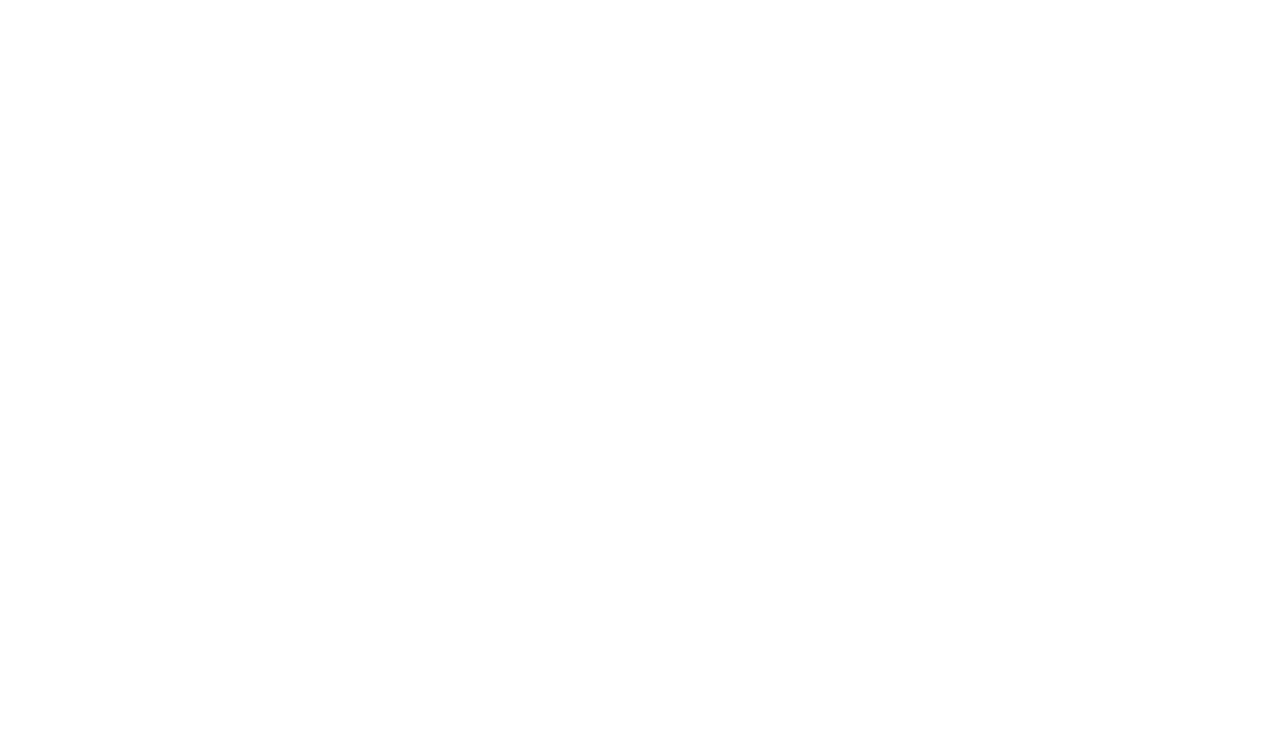
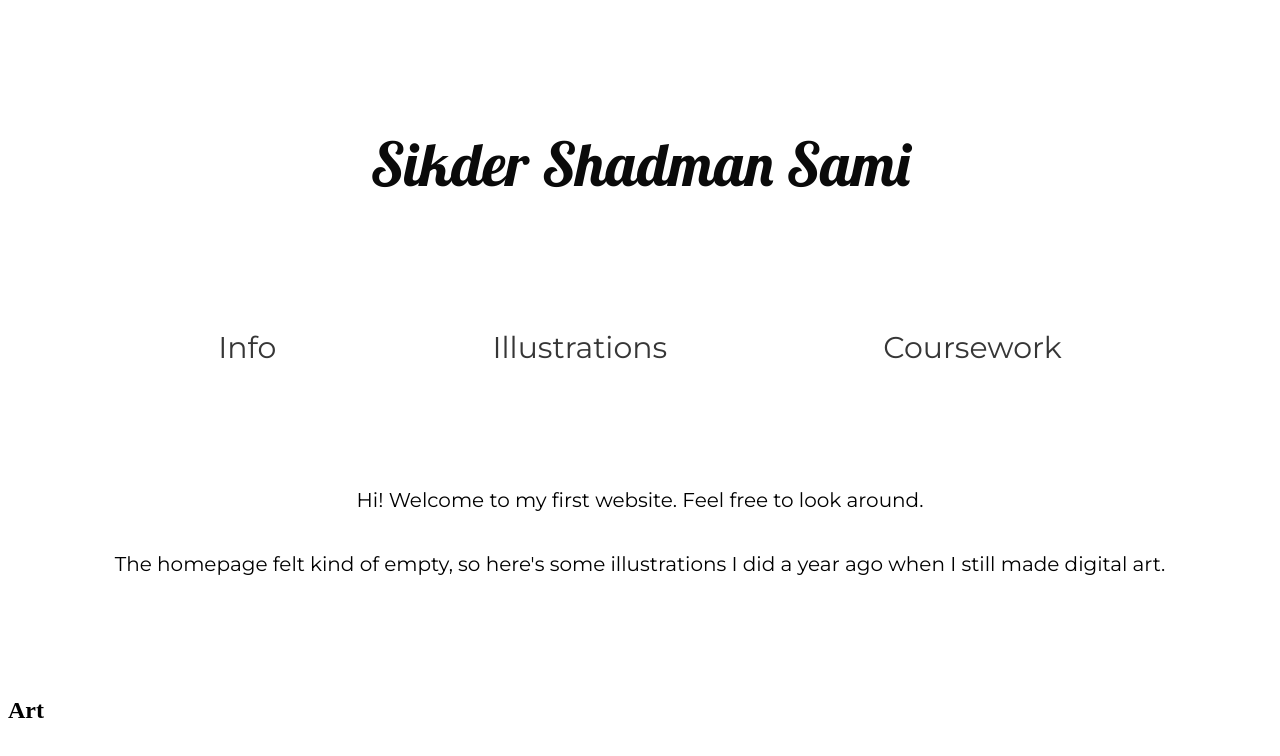
Before and after one commit to imas234/PersonalWebsiteAssignment, a plain HTML site: page index.html in a window 1280 px wide. Drawn offline with Linux system fonts and the light colour scheme.

Commit message:
Finished the home page design. Need to add links to buttons and finish bottom Art section

```diff
--- a/index.html
+++ b/index.html
@@ -2,12 +2,26 @@
 <html lang="en">
     <head>
         <title>Personal Website Assignment</title>
-        <link rel="stylesheet" href="./style.css" />
+        <link href="./style.css" rel="stylesheet"  />
+        <link href="https://fonts.googleapis.com/css?family=Lato|Lobster|Montserrat&display=swap" rel="stylesheet">
     </head>
     <body>
-        <h1>
+        <h1 class="site-name">
+            Sikder Shadman Sami
+        </h1>
+        <div class="flex-container">
+            <button class="flex-button">Info</button>
+            <button class="flex-button">Illustrations</button>
+            <button class="flex-button">Coursework</button>
+        </div>
+        <div class="text-intro">
+            <p class="intro-text">Hi! Welcome to my first website. Feel free to look around.</p>
 
-        </h1>
-        <!-- Start here -->
+            <p class="intro-text">The homepage felt kind of empty, so here's some illustrations I did a year ago when I still made digital art.</p>
+        </div>
+
+        <h2 id="art">
+            Art
+        </h2>
     </body>
 </html>
--- a/style.css
+++ b/style.css
@@ -0,0 +1,73 @@
+  html {
+    box-sizing: border-box;
+  }
+
+  *, *:before, *:after {
+    box-sizing: inherit;
+  }
+
+  .site-name{
+    font-size: 60px;
+    text-align: center;
+    font-weight: normal;
+    color: #0a0a0a;
+    font-family: 'Lobster', cursive;
+    margin-top: 10%;
+    margin-bottom: 10%;
+ }
+
+  .flex-container{
+    display: flex;
+    width: 100%;
+    flex-direction: row;
+    justify-content: space-evenly;
+    margin-top: 4%;
+    margin-bottom: 4%;
+    flex-shrink: 2;
+  }
+
+  .flex-button{
+    border: none;
+    margin: 0;
+    background: transparent;
+    font-size: 30px;
+    color: #363636;
+    text-align: center;
+    font-weight: normal;
+    justify-content: center;
+    font-family: 'Montserrat', Helvetica, sans-serif;
+  }
+
+  .flex-button:hover{
+    color: #0a0a0a;
+    border-bottom: 1px solid #363636;
+  }
+
+  .flex-button:focus{
+    outline: 0;
+    outline-offset: 0;
+  }
+
+  .flex-button:active{
+    outline: 0;
+    outline-offset: 0;
+    font-size: 29px;
+    border-bottom: 1px solid #363636;
+  }
+
+  .text-intro{
+    display: flex;
+    width: 100%;
+    flex-direction: column;
+    margin-top: 8%;
+    margin-bottom: 8%;
+    justify-content: center;
+  }
+
+  .intro-text{
+    font-family: 'Montserrat', Helvetica, sans-serif;
+    font-size: 20px;
+    text-align: center;
+    font-weight: normal;
+    justify-content: center;
+  }
```
